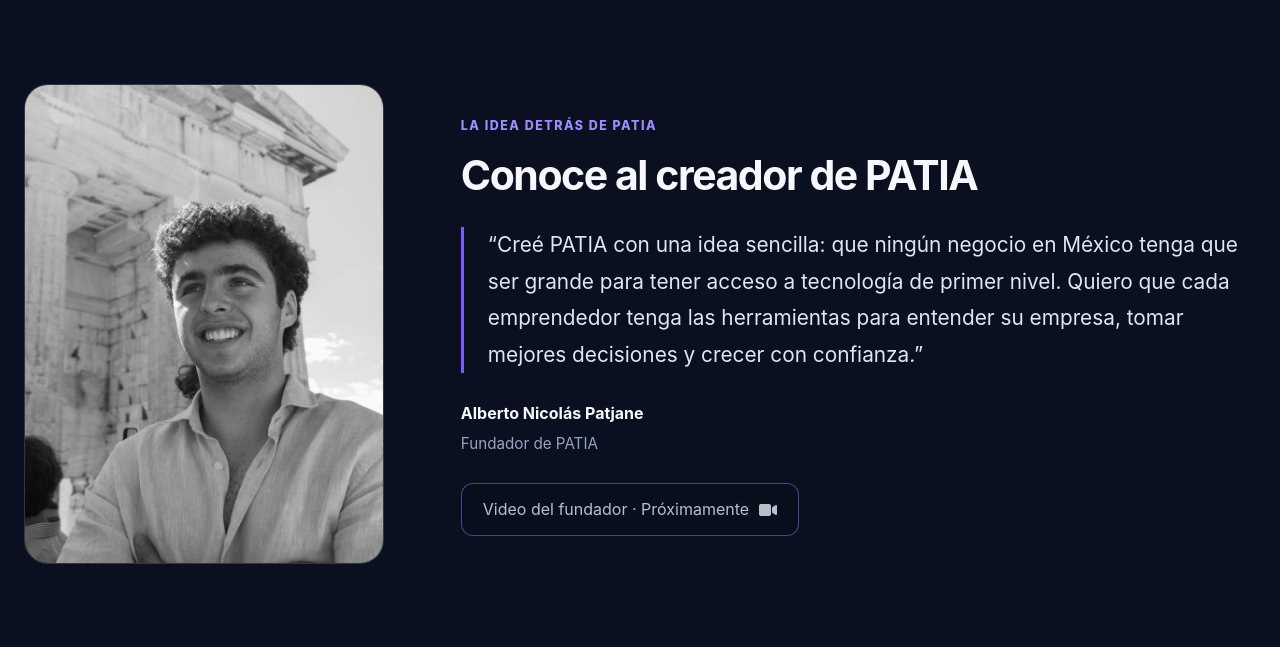
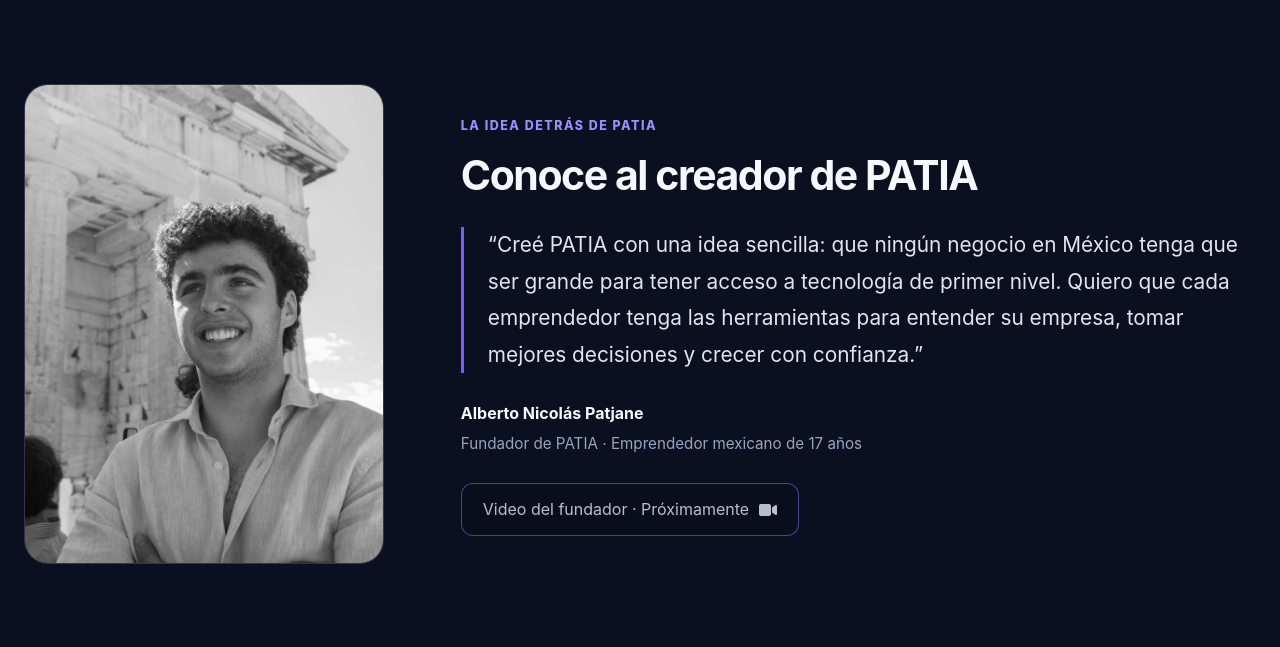
Before and after one commit to albertonicop/patia-platform, a Flask app: page / in a window 1280 px wide. Shown: the part 4516-5163 px from the top of the page. Run offline with Flask 3, Linux system fonts and the light colour scheme; parts of the project's set-up code (start-up, migrations or seed data) failed here and were passed over; some libraries are stand-ins or nearby versions.

Commit message:
fix: update founder subtitle on public landing page

```diff
--- a/app/templates/landing.html
+++ b/app/templates/landing.html
@@ -206,7 +206,7 @@
           <blockquote>
             <p>{{ '“Creé PATIA con una idea sencilla: que ningún negocio en México tenga que ser grande para tener acceso a tecnología de primer nivel. Quiero que cada emprendedor tenga las herramientas para entender su empresa, tomar mejores decisiones y crecer con confianza.”' if current_language == 'es' else '“I created PATIA with a simple idea: no business in Mexico should have to be big to access first-class technology. I want every entrepreneur to have the tools to understand their business, make better decisions, and grow with confidence.”' }}</p>
           </blockquote>
-          <p class="pl2-founder__signature"><strong>Alberto Nicolás Patjane</strong><span>{{ 'Fundador de PATIA' if current_language == 'es' else 'Founder of PATIA' }}</span></p>
+          <p class="pl2-founder__signature"><strong>Alberto Nicolás Patjane</strong><span>{{ 'Fundador de PATIA · Emprendedor mexicano de 17 años' if current_language == 'es' else 'Founder of PATIA · 17-year-old Mexican entrepreneur' }}</span></p>
           <button class="pl2-button pl2-button--ghost pl2-founder__cta" type="button" disabled aria-disabled="true">{{ 'Video del fundador · Próximamente' if current_language == 'es' else 'Founder video · Coming soon' }}<i class="fa-solid fa-video" aria-hidden="true"></i></button>
         </div>
       </div>
```
